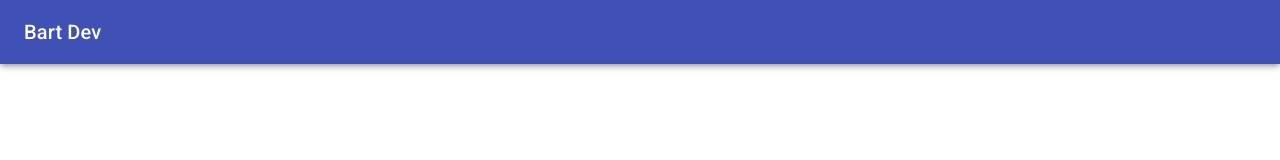
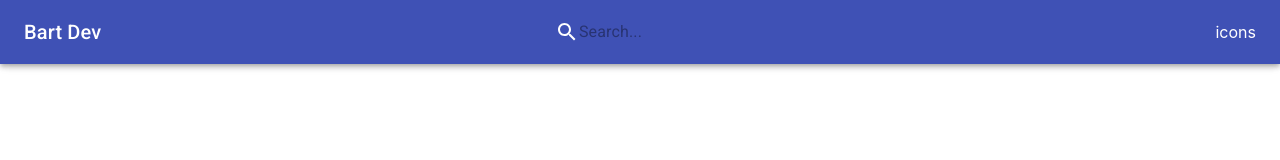
Before and after one commit to IlyaKrapivnoy/material_ui_responsive_site, a React (Create React App) app: page / in a window 1280 px wide. Shown: the top 160 px of the page. Built offline with nearby package versions, Linux system fonts and the light colour scheme.

Commit message:
add search to navbar

```diff
--- a/src/components/Navbar.jsx
+++ b/src/components/Navbar.jsx
@@ -1,6 +1,21 @@
-import { AppBar, makeStyles, Toolbar, Typography } from '@material-ui/core';
+import {
+  AppBar,
+  InputBase,
+  makeStyles,
+  Toolbar,
+  Typography,
+} from '@material-ui/core';
+import SearchIcon from '@material-ui/icons/Search';
 
 const useStyles = makeStyles((theme) => ({
+  toolbar: {
+    display: 'flex',
+    justifyContent: 'space-between',
+  },
+  search: {
+    display: 'flex',
+    alignItems: 'center',
+  },
   logoLg: {
     display: 'none',
     [theme.breakpoints.up('sm')]: {
@@ -20,13 +35,18 @@ function Navbar() {
 
   return (
     <AppBar>
-      <Toolbar>
+      <Toolbar className={classes.toolbar}>
         <Typography variant="h6" className={classes.logoLg}>
           Bart Dev
         </Typography>
         <Typography variant="h6" className={classes.logoSm}>
           BART
         </Typography>
+        <div className={classes.search}>
+          <SearchIcon />
+          <InputBase placeholder="Search..." />
+        </div>
+        icons
       </Toolbar>
     </AppBar>
   );
```
